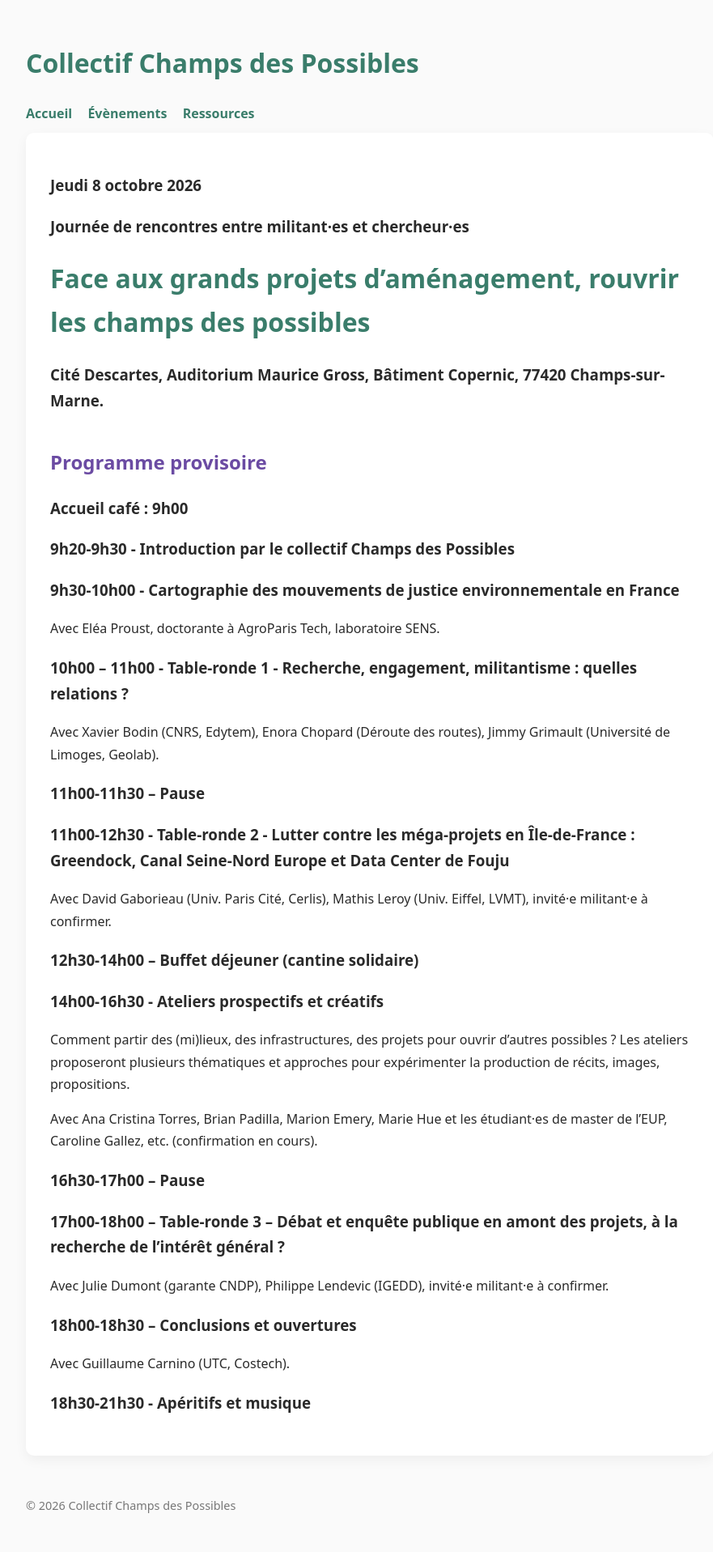
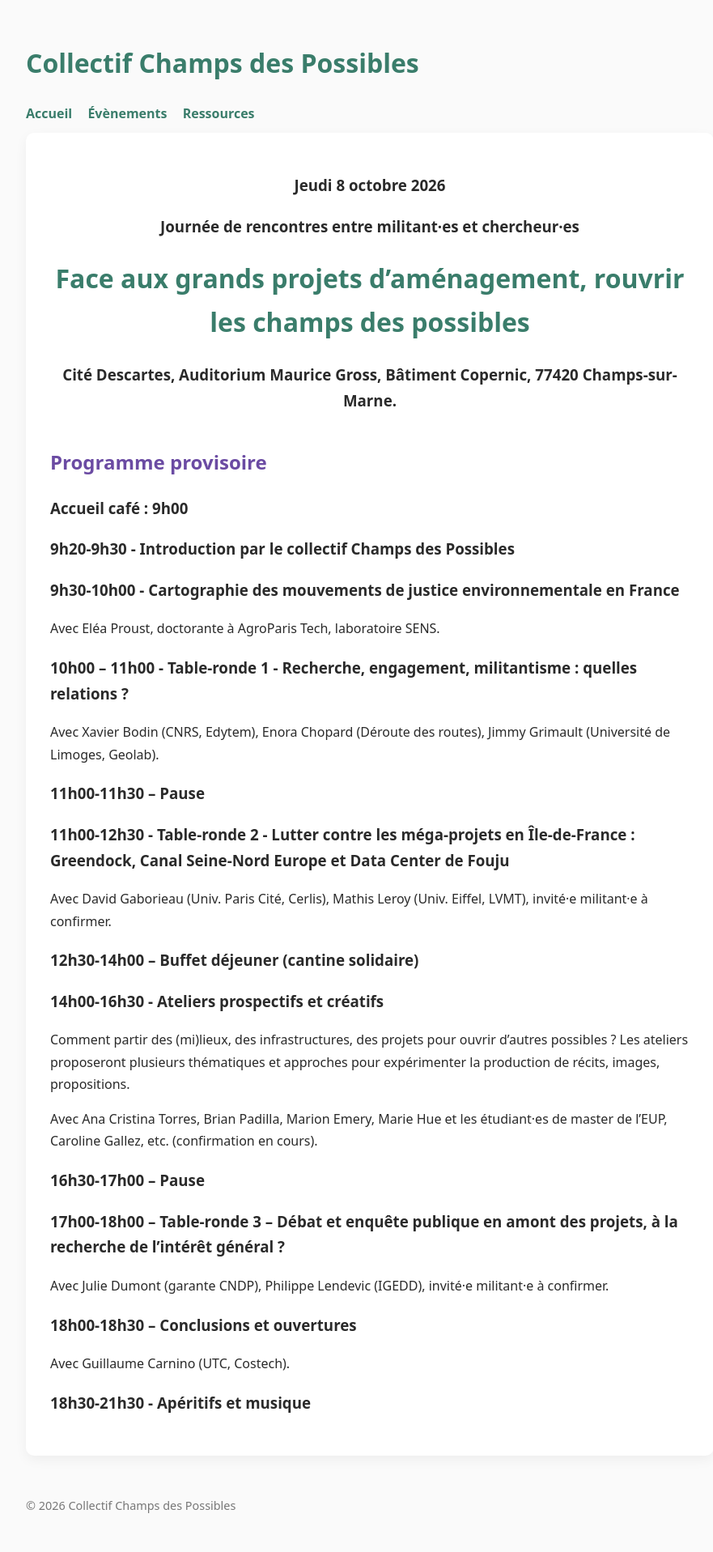
Before and after one commit to champs-des-possibles/champs-des-possibles.github.io, a Jekyll site: the page built from _posts/2026-10-08-journee.md, in a window 1280 px wide. Shown: the whole page at 81% size, without its empty margins (183-1064 px from the left). Built offline with Jekyll 4.4.1, drawn with Linux system fonts in a browser that asks for light colours.

Commit message:
Convert markdown headers to HTML in journee.md
Updated markdown formatting to HTML for better styling.

```diff
--- a/_posts/2026-10-08-journee.md
+++ b/_posts/2026-10-08-journee.md
@@ -4,12 +4,12 @@ title: Journée de rencontres et de créations
 date_display: 08 octobre 2026
 ---
 
-### Jeudi 8 octobre 2026
-### Journée de rencontres entre militant·es et chercheur·es
+<h3 style="text-align: center;"> Jeudi 8 octobre 2026 </h3>
+<h3 style="text-align: center;"> Journée de rencontres entre militant·es et chercheur·es </h3>
 
-# Face aux grands projets d’aménagement, rouvrir les champs des possibles
+<h1 style="text-align: center;"> Face aux grands projets d’aménagement, rouvrir les champs des possibles</h1>
 
-### Cité Descartes, Auditorium Maurice Gross, Bâtiment Copernic, 77420 Champs-sur-Marne.
+<h3 style="text-align: center;"> Cité Descartes, Auditorium Maurice Gross, Bâtiment Copernic, 77420 Champs-sur-Marne. </h3>
 
 ## Programme provisoire
 
```
